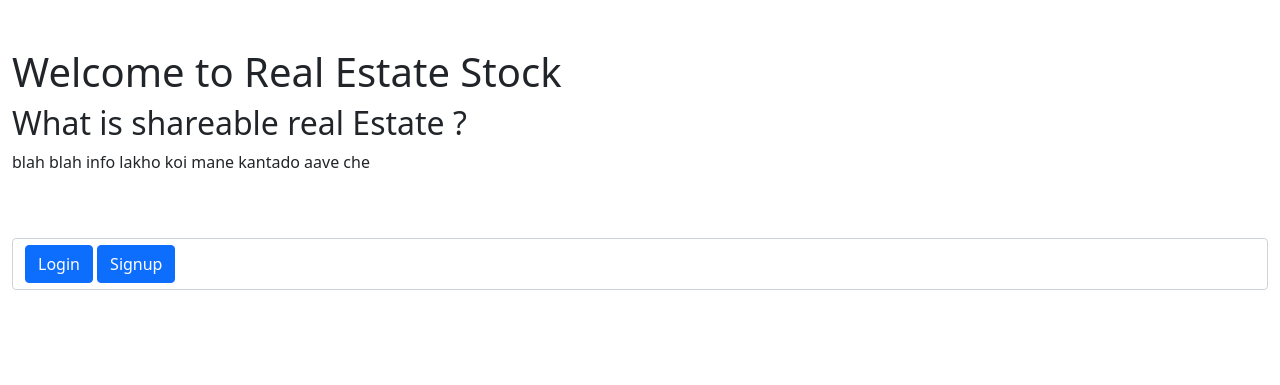
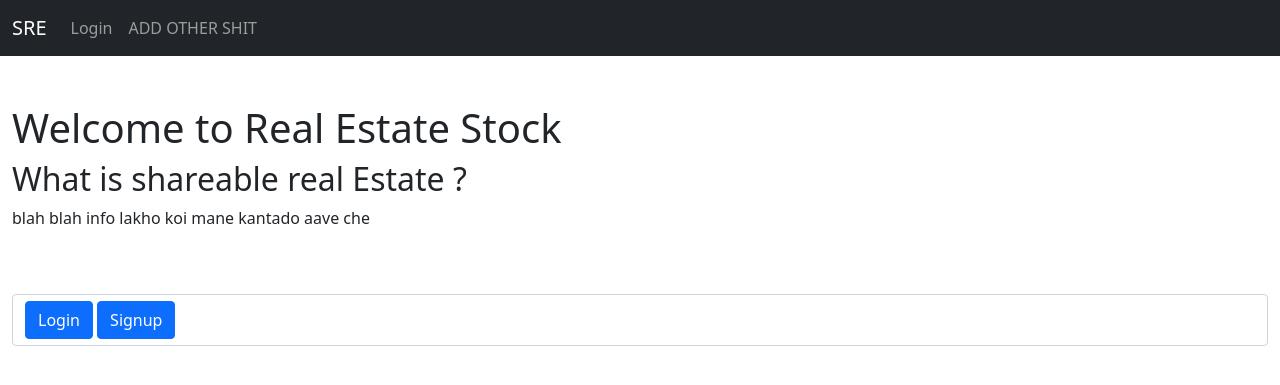
Before and after one commit to Priyanshu154/Shareable-Real-Estate, a Django app: page / in a window 1280 px wide. Shown: the top 385 px of the page. Run offline with Django 3.2, Linux system fonts and the light colour scheme.

Commit message:
Logout + nav + minor fixes

```diff
--- a/homepage_app/templates/homepage.html
+++ b/homepage_app/templates/homepage.html
@@ -5,23 +5,55 @@
     <title>Real Estate</title>
     <script src="https://cdn.jsdelivr.net/npm/bootstrap@5.0.2/dist/js/bootstrap.bundle.min.js" integrity="sha384-MrcW6ZMFYlzcLA8Nl+NtUVF0sA7MsXsP1UyJoMp4YLEuNSfAP+JcXn/tWtIaxVXM" crossorigin="anonymous"></script>
     <link href="https://cdn.jsdelivr.net/npm/bootstrap@5.0.2/dist/css/bootstrap.min.css" rel="stylesheet" integrity="sha384-EVSTQN3/azprG1Anm3QDgpJLIm9Nao0Yz1ztcQTwFspd3yD65VohhpuuCOmLASjC" crossorigin="anonymous">
-
 </head>
 <body>
+  <nav class="navbar navbar-expand-lg navbar-dark bg-dark">
+    <div class="container-fluid">
+      <a class="navbar-brand" href="{% url 'home' %}">SRE</a>
+      <button class="navbar-toggler" type="button" data-bs-toggle="collapse" data-bs-target="#navbarSupportedContent" aria-controls="navbarSupportedContent" aria-expanded="false" aria-label="Toggle navigation">
+        <span class="navbar-toggler-icon"></span>
+      </button>
+      <div class="collapse navbar-collapse" id="navbarSupportedContent">
+        <ul class="navbar-nav me-auto mb-2 mb-lg-0">
+          {% if user.is_authenticated %}
+          <form id="form-id" action="{% url 'Logout' %}" method="post">
+              {% csrf_token %}
+          </form>
+          <li class="nav-item">
+            <a class="nav-link" aria-current="page" onclick="document.getElementById('form-id').submit()" >Logout</a>
+          </li>
+
+          {% else %}
+
+          <li class="nav-item">
+            <a class="nav-link" aria-current="page" href="{% url 'Login' %}">Login</a>
+          </li>
+
+          {% endif %}
+
+          <li class="nav-item">
+            <a class="nav-link" href="#">ADD OTHER SHIT</a>
+          </li>
+        </ul>
+      </div>
+    </div>
+  </nav>
+
+
 <div class="container-fluid">
   <br><br>
   <h1>Welcome to Real Estate Stock</h1>
   <h2>What is shareable real Estate ?</h2>
   <p>blah blah info lakho koi mane kantado aave che</p>
 <br><br>
-
-<form class="form-control" action=""{% url 'home' %}"" method="post">
+{% if not user.is_authenticated %}
+<form class="form form-control" action=""{% url 'home' %}"" method="post">
   {% csrf_token %}
   <button class="btn btn-primary" type="submit" name="login" value="Login">Login</button>
 
   <button class="btn btn-primary" type="submit" name="signup"  value="Signup">Signup</button>
 </form>
-
+{% endif %}
 
 </div>
 </body>
--- a/homepage_app/urls.py
+++ b/homepage_app/urls.py
@@ -5,4 +5,5 @@ urlpatterns = [
     path('', views.index,name='home'),
     path('login', views.login,name='Login'),
     path('signup', views.signup,name='Signup'),
+    path('Logout', views.logout,name='Logout'),
 ]
--- a/homepage_app/views.py
+++ b/homepage_app/views.py
@@ -17,7 +17,11 @@ def index(request):
         return render(request, 'homepage.html')
 
 def signup(request):
-    signup = {'title':'Signup','navigate':'Signup'}
+
+    if request.user.is_authenticated:
+        return redirect('home')
+
+    signup = {'title':'Signup','navigate':'Signup','opposite':'Login'}
 
     if request.method == 'POST':
         username = request.POST.get('username')
@@ -27,7 +31,7 @@ def signup(request):
         if pass1 == pass2:
              try:
                 user = User.objects.get(username = request.POST['username']) # to check if user exists
-                return render(request,'login_signup.html',{'title':'Signup','navigate':'Signup','error':'WARNING ! Username Already Exist,Choose A Different Username.'})
+                return render(request,'login_signup.html',{'title':'Signup','navigate':'Signup','error':'WARNING ! Username Already Exist,Choose A Different Username.','opposite':'Login'})
 
              except User.DoesNotExist:
                  user = User.objects.create_user(username,password = pass1)
@@ -37,7 +41,11 @@ def signup(request):
         return render(request,'login_signup.html',signup)
 
 def login(request):
-    login = {'title':'Login','navigate':'Login'}
+
+    if request.user.is_authenticated:
+        return redirect('home')
+
+    login = {'title':'Login','navigate':'Login','opposite':'Signup'}
 
     if request.method == 'POST':
         username = request.POST.get('username')
@@ -48,7 +56,12 @@ def login(request):
             auth.login(request,user)
             return redirect('home')
         else:
-            return render(request,'login_signup.html',{'title':'Login','navigate':'Login','error':'Username or password wrong!!!'})
+            return render(request,'login_signup.html',{'title':'Login','navigate':'Login','error':'Username or password wrong!!!','opposite':'Signup'})
 
     else:
         return render(request,'login_signup.html',login)
+
+def logout(request):
+    if request.method == 'POST':
+        auth.logout(request)
+        return redirect('home')
```
Also changed, not shown: homepage_app/templates/login_signup.html (+20 -0 lines), db.sqlite3.
